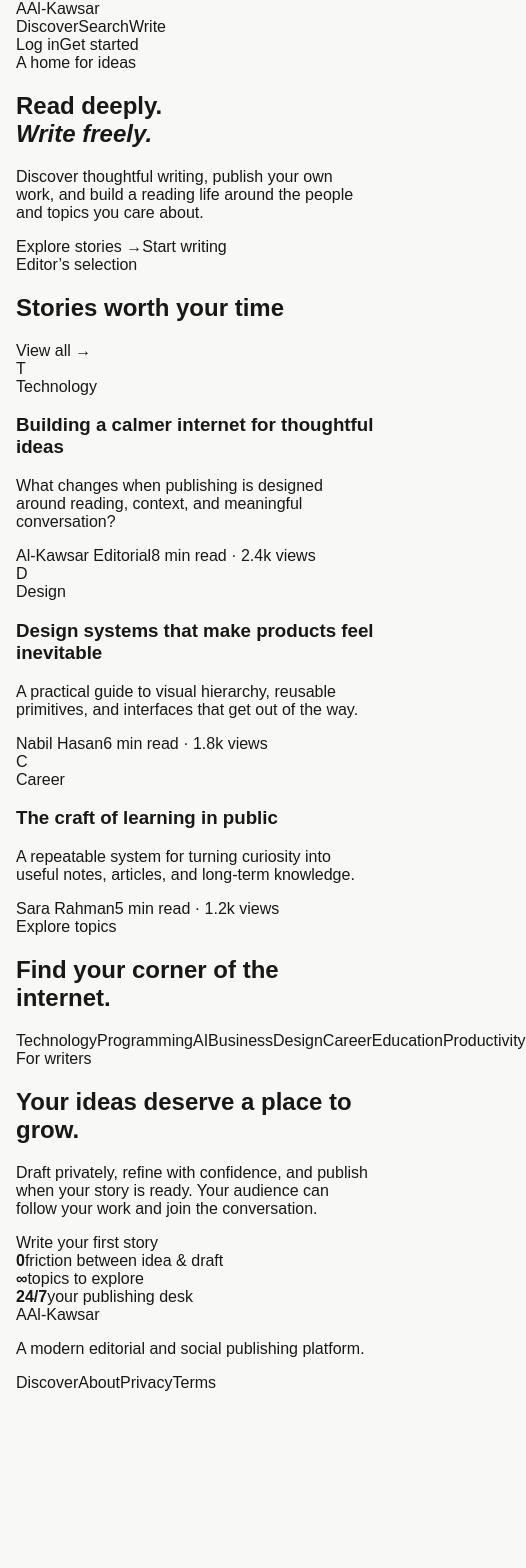
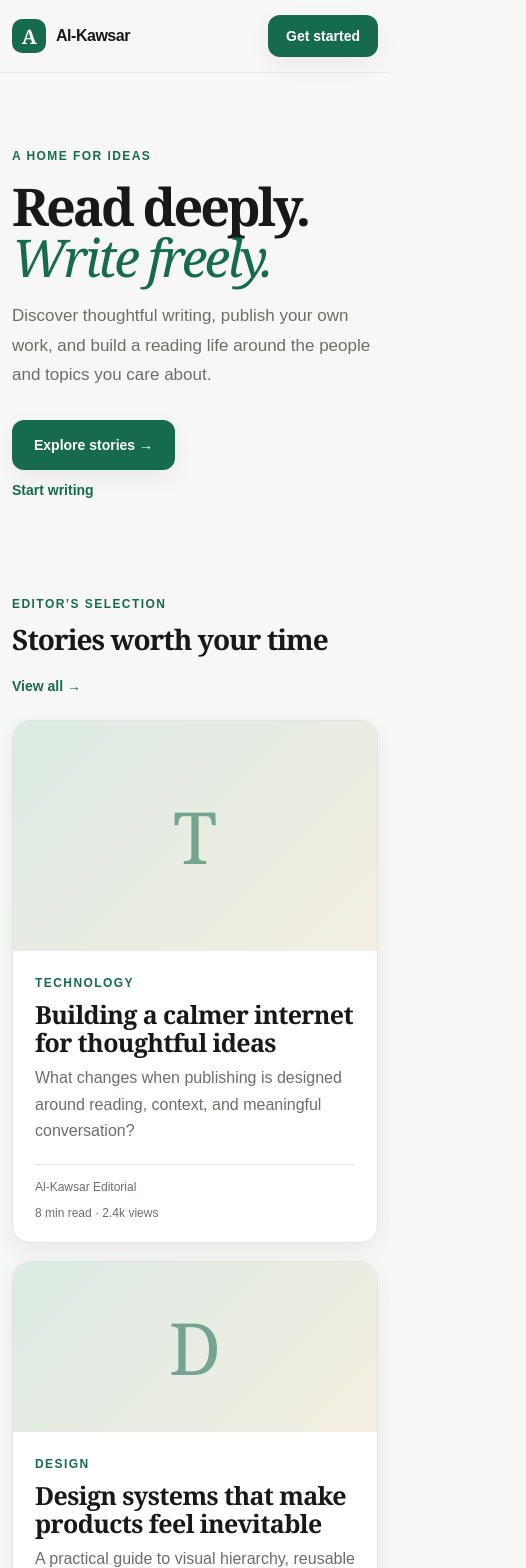
Before and after one commit to appgallerybd/Al-Kawsar, a Next.js app: page / in a window 390 px wide. Shown: the top 1568 px of the page, 526 px wide, since content can reach past the window. Before the commit the page ends 1392 px from the top, so only its background shows below. Built offline with nearby package versions, Linux system fonts and the light colour scheme.

Commit message:
style: establish premium responsive design system

```diff
--- a/app/globals.css
+++ b/app/globals.css
@@ -1,34 +1,75 @@
 :root {
-  --background: #f8f8f6;
-  --foreground: #181816;
+  --background: #f7f8f5;
+  --foreground: #171916;
   --surface: #ffffff;
-  --muted: #6d6d66;
-  --border: #e7e7e1;
-  --accent: #1f6f55;
+  --surface-soft: #eef3ee;
+  --muted: #687067;
+  --border: #dfe5df;
+  --accent: #176b4d;
+  --accent-strong: #0e5139;
+  --accent-soft: #dcebe3;
   --accent-foreground: #ffffff;
+  --shadow-sm: 0 8px 24px rgba(23, 25, 22, .06);
+  --radius: 18px;
 }
 
 * { box-sizing: border-box; }
 html { scroll-behavior: smooth; }
-body {
-  margin: 0;
-  background: var(--background);
-  color: var(--foreground);
-  font-family: Arial, Helvetica, sans-serif;
-  text-rendering: optimizeLegibility;
-}
+body { margin: 0; background: var(--background); color: var(--foreground); font-family: Arial, Helvetica, sans-serif; text-rendering: optimizeLegibility; }
 a { color: inherit; text-decoration: none; }
 button, input, textarea { font: inherit; }
-::selection { background: #dcebe4; }
+::selection { background: var(--accent-soft); }
+.container { width: min(1160px, calc(100% - 32px)); margin-inline: auto; }
+.site-header { position: sticky; top: 0; z-index: 20; border-bottom: 1px solid color-mix(in srgb, var(--border) 75%, transparent); background: color-mix(in srgb, var(--background) 88%, transparent); backdrop-filter: blur(16px); }
+.nav { min-height: 72px; display: flex; align-items: center; justify-content: space-between; gap: 24px; }
+.brand { display: inline-flex; align-items: center; gap: 10px; font-weight: 800; letter-spacing: -.03em; }
+.brand-mark { width: 34px; height: 34px; display: grid; place-items: center; border-radius: 10px; background: var(--accent); color: white; font-family: Georgia, serif; font-size: 20px; }
+.nav-links { display: flex; gap: 28px; color: var(--muted); font-size: 14px; }
+.nav-links a:hover, .text-link:hover { color: var(--accent); }
+.nav-actions, .hero-actions { display: flex; align-items: center; gap: 12px; }
+.button { display: inline-flex; align-items: center; justify-content: center; min-height: 42px; padding: 0 18px; border-radius: 12px; font-size: 14px; font-weight: 700; transition: transform .18s ease, background .18s ease; }
+.button:hover { transform: translateY(-1px); }
+.button-primary { background: var(--accent); color: white; box-shadow: var(--shadow-sm); }
+.button-primary:hover { background: var(--accent-strong); }
+.button-ghost { border: 1px solid var(--border); background: var(--surface); }
+.button-large { min-height: 50px; padding-inline: 22px; }
+.text-link { color: var(--accent); font-weight: 700; font-size: 14px; }
+.hero { padding-block: 112px 96px; max-width: 1160px; }
+.eyebrow, .kicker, .category { color: var(--accent); font-size: 12px; font-weight: 800; letter-spacing: .12em; text-transform: uppercase; }
+.hero h1 { max-width: 850px; margin: 18px 0; font-family: Georgia, 'Times New Roman', serif; font-size: clamp(52px, 8vw, 94px); line-height: .98; letter-spacing: -.055em; }
+.hero h1 em { color: var(--accent); font-weight: 400; }
+.hero p { max-width: 650px; margin: 0; color: var(--muted); font-size: clamp(17px, 2vw, 20px); line-height: 1.75; }
+.hero-actions { margin-top: 30px; }
+.section { padding-block: 20px 96px; }
+.section-heading { display: flex; align-items: end; justify-content: space-between; gap: 20px; margin-bottom: 26px; }
+h2 { margin: 8px 0 0; font-family: Georgia, 'Times New Roman', serif; font-size: clamp(28px, 4vw, 42px); letter-spacing: -.035em; }
+.post-grid { display: grid; grid-template-columns: 1.25fr 1fr 1fr; gap: 18px; }
+.post-card { overflow: hidden; background: var(--surface); border: 1px solid var(--border); border-radius: var(--radius); box-shadow: var(--shadow-sm); }
+.post-art { min-height: 170px; display: grid; place-items: center; background: linear-gradient(135deg, var(--accent-soft), #f4eee2); }
+.post-art span { font-family: Georgia, serif; font-size: 72px; color: var(--accent); opacity: .55; }
+.featured .post-art { min-height: 230px; }
+.post-body { padding: 22px; }
+.post-body h3 { margin: 9px 0; font-family: Georgia, 'Times New Roman', serif; font-size: 25px; line-height: 1.12; letter-spacing: -.025em; }
+.post-body p { margin: 0; color: var(--muted); line-height: 1.65; }
+.post-meta { display: flex; justify-content: space-between; gap: 12px; margin-top: 20px; padding-top: 15px; border-top: 1px solid var(--border); color: var(--muted); font-size: 12px; }
+.topic-strip { display: grid; grid-template-columns: .8fr 1.5fr; gap: 40px; align-items: center; padding: 72px 0; border-top: 1px solid var(--border); border-bottom: 1px solid var(--border); }
+.topic-strip h2 { max-width: 390px; }
+.chips { display: flex; flex-wrap: wrap; gap: 10px; }
+.chip { padding: 10px 14px; border: 1px solid var(--border); border-radius: 999px; background: var(--surface); font-size: 13px; font-weight: 700; }
+.chip:hover { border-color: var(--accent); color: var(--accent); }
+.feature-band { display: grid; grid-template-columns: 1.2fr .8fr; gap: 60px; padding: 96px 0; }
+.feature-band p { max-width: 650px; color: var(--muted); line-height: 1.75; font-size: 17px; }
+.feature-band .button { margin-top: 10px; }
+.stat-grid { display: grid; grid-template-columns: 1fr 1fr; gap: 12px; align-self: center; }
+.stat-grid div { padding: 22px; border: 1px solid var(--border); border-radius: 16px; background: var(--surface); }
+.stat-grid strong { display: block; font-family: Georgia, serif; font-size: 30px; color: var(--accent); }
+.stat-grid span { color: var(--muted); font-size: 12px; line-height: 1.4; }
+.site-footer { border-top: 1px solid var(--border); }
+.footer-inner { min-height: 180px; display: flex; justify-content: space-between; align-items: center; gap: 30px; }
+.footer-inner p { color: var(--muted); font-size: 13px; }
+.footer-links { display: flex; flex-wrap: wrap; gap: 20px; color: var(--muted); font-size: 13px; }
+.footer-links a:hover { color: var(--accent); }
 
-.container { width: min(1120px, calc(100% - 32px)); margin-inline: auto; }
-
-@media (prefers-color-scheme: dark) {
-  :root {
-    --background: #151614;
-    --foreground: #f3f3ee;
-    --surface: #1d1f1c;
-    --muted: #a6a69d;
-    --border: #30322e;
-  }
-}
+@media (max-width: 820px) { .nav-links { display: none; } .post-grid, .topic-strip, .feature-band { grid-template-columns: 1fr; } .hero { padding-block: 76px; } .section { padding-bottom: 70px; } .topic-strip, .feature-band { padding-block: 65px; } }
+@media (max-width: 520px) { .container { width: min(100% - 24px, 1160px); } .nav-actions .button-ghost { display: none; } .hero h1 { font-size: 52px; } .hero-actions { align-items: flex-start; flex-direction: column; } .section-heading { align-items: flex-start; flex-direction: column; } .post-meta, .footer-inner { align-items: flex-start; flex-direction: column; } }
+@media (prefers-color-scheme: dark) { :root { --background: #111411; --foreground: #f1f4ef; --surface: #191d19; --surface-soft: #202720; --muted: #a0aaa1; --border: #303830; --accent: #62b58d; --accent-strong: #7ac6a0; --accent-soft: #18392a; --shadow-sm: 0 8px 24px rgba(0,0,0,.18); } .post-art { background: linear-gradient(135deg, var(--accent-soft), #29251d); } }
```
